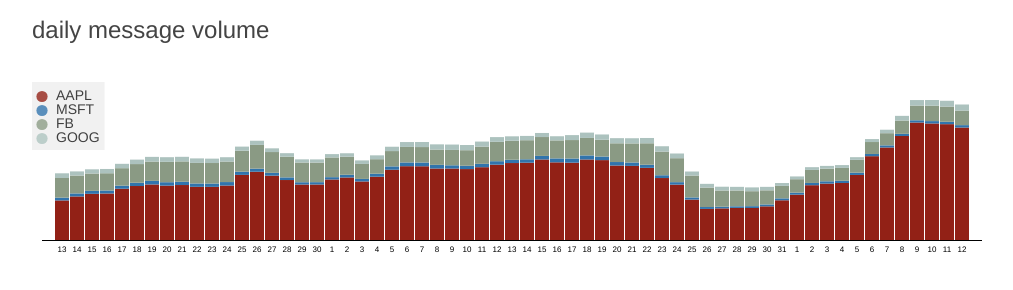
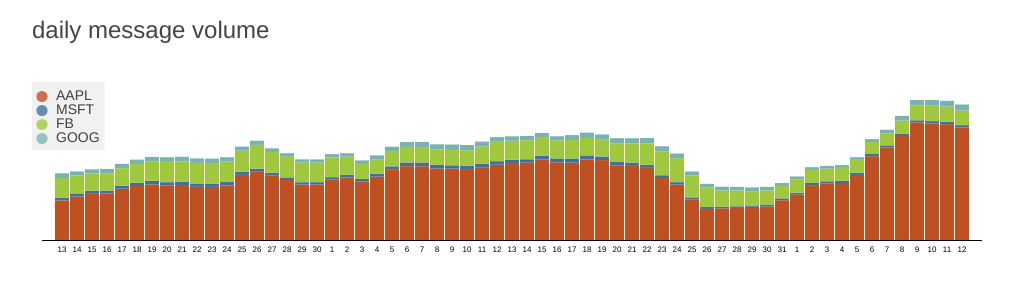
Before and after one commit to julianay/pip, a plain HTML site: page parBars.html in a window 1280 px wide. Shown: the whole page, without its empty margins (128-1141 px from the left). Drawn offline with Linux system fonts and the light colour scheme.

Commit message:
changed layer colors

```diff
--- a/parBars.html
+++ b/parBars.html
@@ -45,6 +45,7 @@ h1 {
 <script src="d3/d3.legend.js"></script>
 <script>
 
+var cLayer = ["#be5021", "#40709c", "#a0c83c", "#78b3b2"];
 
 var stock1=[];
 var stock2=[];
@@ -107,10 +108,6 @@ var y = d3.scale.linear()
     .domain([0, yStackMax])
     .range([height, 0]);
 
-var color = d3.scale.linear()
-	.range(["#922116", "#3174ac"])
-    .interpolate(d3.interpolateHcl);
-
 var xAxis = d3.svg.axis()
     .scale(x)
     .tickSize(0)
@@ -132,7 +129,7 @@ var layer = svg.selectAll(".layer")
     .data(layers)
   .enter().append("g")
     .attr("class", "layer")
-    .style("fill", function(d, i) { return color(i); })
+    .style("fill", function(d, i) { return cLayer[i]; })
     .attr("data-legend",function(d, i) { return allStocks[i].name});
 
 
@@ -157,12 +154,10 @@ svg.append("g")
 transitionStacked();
 
 legend = svg.append("g")
-    //.data(function(d) { return d; })
     .attr("class","legend")
     .attr("transform","translate(0,0)")
     .attr("height", 200)
     .attr("width", 200)
-    //.style("font-size","12px")
     .call(d3.legend);
 
 function transitionStacked() {
```
